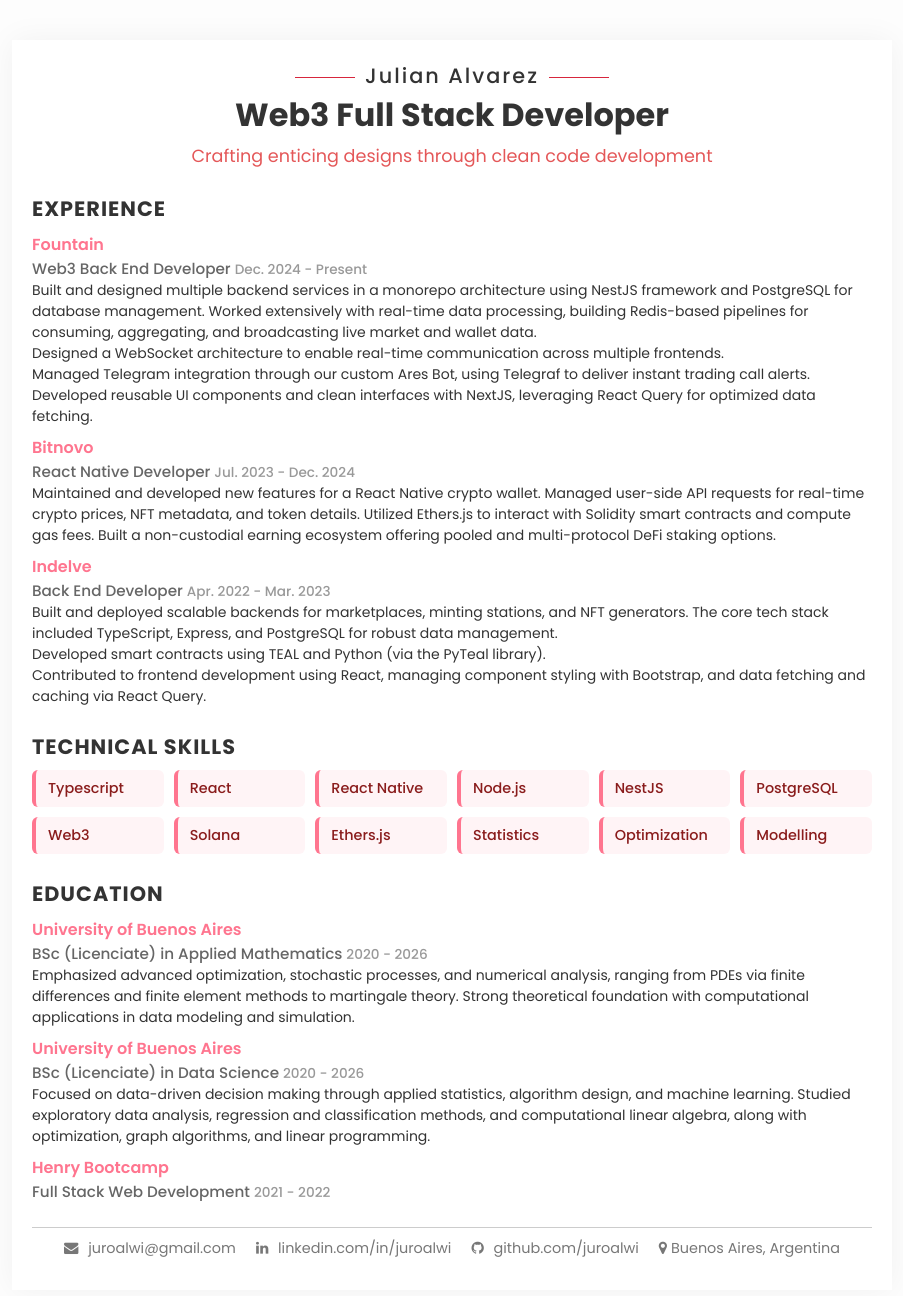
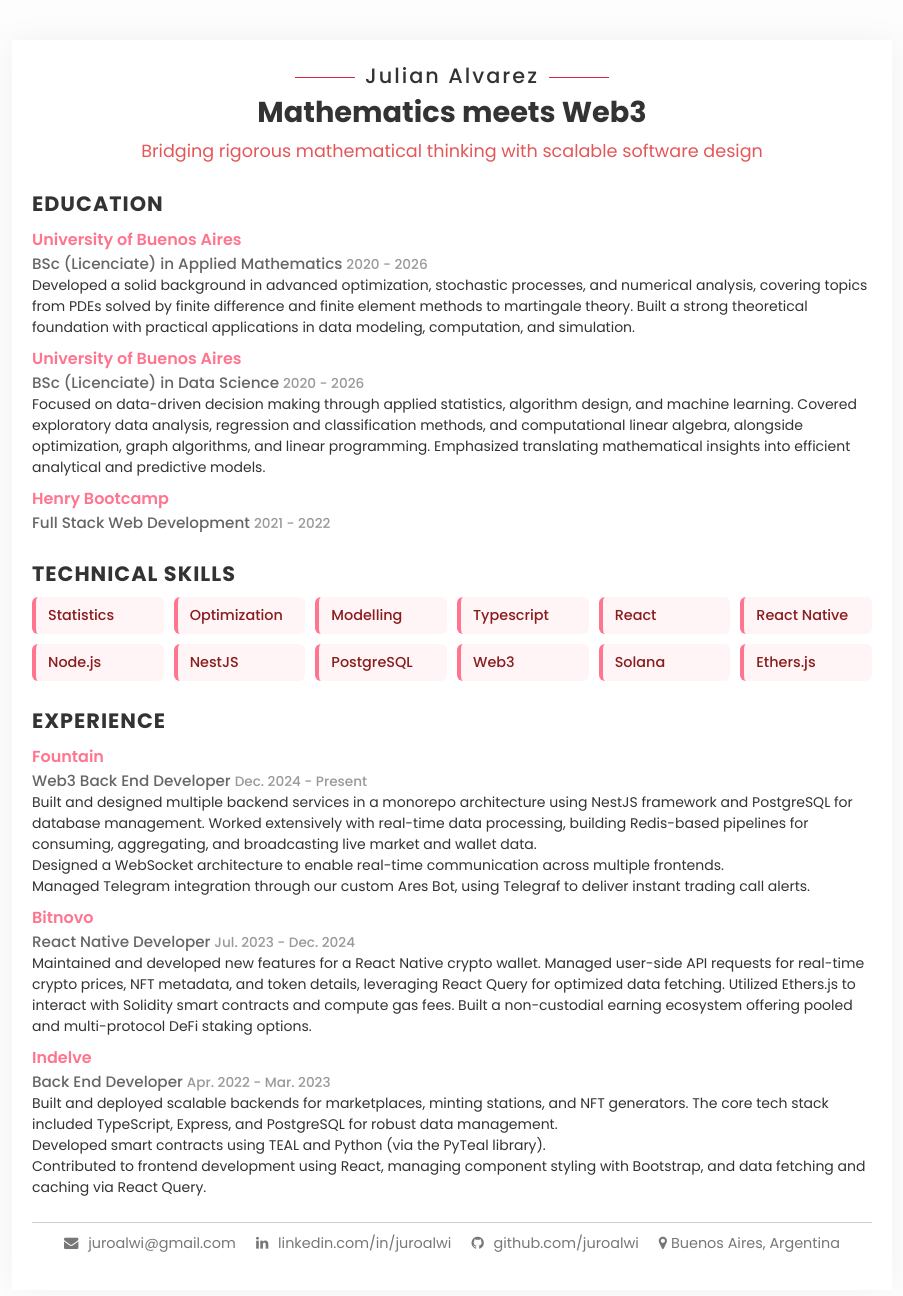
Before and after one commit to juroalwi/juroalwi.github.io, a plain HTML site: page index.html in a window 1280 px wide. Shown: the whole page, without its empty margins (188-1091 px from the left). Drawn offline with Linux system fonts and the light colour scheme.

Commit message:
education update

```diff
--- a/index.html
+++ b/index.html
@@ -15,9 +15,68 @@
     <div class="resume">
       <div class="header">
         <div class="name-line">Julian Alvarez</div>
-        <div class="title">Web3 Full Stack Developer</div>
+        <div class="title">Mathematics meets Web3</div>
         <div class="tagline">
-          Crafting enticing designs through clean code development
+          Bridging rigorous mathematical thinking with scalable software design
+        </div>
+      </div>
+
+      <div class="section">
+        <h2>Education</h2>
+        <div class="section-item">
+          <h3>University of Buenos Aires</h3>
+          <p class="place">
+            BSc (Licenciate) in Applied Mathematics
+            <span class="period">2020 - 2026</span>
+          </p>
+          <p style="font-size: 14px">
+            Developed a solid background in advanced optimization, stochastic
+            processes, and numerical analysis, covering topics from PDEs solved
+            by finite difference and finite element methods to martingale
+            theory. Built a strong theoretical foundation with practical
+            applications in data modeling, computation, and simulation.
+          </p>
+        </div>
+
+        <div class="section-item">
+          <h3>University of Buenos Aires</h3>
+          <p class="place">
+            BSc (Licenciate) in Data Science
+            <span class="period">2020 - 2026</span>
+          </p>
+          <p style="font-size: 14px">
+            Focused on data-driven decision making through applied statistics,
+            algorithm design, and machine learning. Covered exploratory data
+            analysis, regression and classification methods, and computational
+            linear algebra, alongside optimization, graph algorithms, and linear
+            programming. Emphasized translating mathematical insights into
+            efficient analytical and predictive models.
+          </p>
+        </div>
+
+        <div class="section-item">
+          <h3>Henry Bootcamp</h3>
+          <p class="place">
+            Full Stack Web Development <span class="period">2021 - 2022</span>
+          </p>
+        </div>
+      </div>
+
+      <div class="section">
+        <h2>Technical Skills</h2>
+        <div class="skills">
+          <div class="skill">Statistics</div>
+          <div class="skill">Optimization</div>
+          <div class="skill">Modelling</div>
+          <div class="skill">Typescript</div>
+          <div class="skill">React</div>
+          <div class="skill">React Native</div>
+          <div class="skill">Node.js</div>
+          <div class="skill">NestJS</div>
+          <div class="skill">PostgreSQL</div>
+          <div class="skill">Web3</div>
+          <div class="skill">Solana</div>
+          <div class="skill">Ethers.js</div>
         </div>
       </div>
 
@@ -40,8 +99,6 @@
             across multiple frontends. <br />
             Managed Telegram integration through our custom Ares Bot, using
             Telegraf to deliver instant trading call alerts. <br />
-            Developed reusable UI components and clean interfaces with NextJS,
-            leveraging React Query for optimized data fetching.
           </p>
         </div>
 
@@ -54,7 +111,8 @@
           <p style="font-size: 14px">
             Maintained and developed new features for a React Native crypto
             wallet. Managed user-side API requests for real-time crypto prices,
-            NFT metadata, and token details. Utilized Ethers.js to interact with
+            NFT metadata, and token details, leveraging React Query for
+            optimized data fetching. Utilized Ethers.js to interact with
             Solidity smart contracts and compute gas fees. Built a non-custodial
             earning ecosystem offering pooled and multi-protocol DeFi staking
             options.
@@ -78,64 +136,6 @@
             Contributed to frontend development using React, managing component
             styling with Bootstrap, and data fetching and caching via React
             Query.<br />
-          </p>
-        </div>
-      </div>
-
-      <div class="section">
-        <h2>Technical Skills</h2>
-        <div class="skills">
-          <div class="skill">Typescript</div>
-          <div class="skill">React</div>
-          <div class="skill">React Native</div>
-          <div class="skill">Node.js</div>
-          <div class="skill">NestJS</div>
-          <div class="skill">PostgreSQL</div>
-          <div class="skill">Web3</div>
-          <div class="skill">Solana</div>
-          <div class="skill">Ethers.js</div>
-          <div class="skill">Statistics</div>
-          <div class="skill">Optimization</div>
-          <div class="skill">Modelling</div>
-        </div>
-      </div>
-
-      <div class="section">
-        <h2>Education</h2>
-        <div class="section-item">
-          <h3>University of Buenos Aires</h3>
-          <p class="place">
-            BSc (Licenciate) in Applied Mathematics
-            <span class="period">2020 - 2026</span>
-          </p>
-          <p style="font-size: 14px">
-            Emphasized advanced optimization, stochastic processes, and
-            numerical analysis, ranging from PDEs via finite differences and
-            finite element methods to martingale theory. Strong theoretical
-            foundation with computational applications in data modeling and
-            simulation.
-          </p>
-        </div>
-
-        <div class="section-item">
-          <h3>University of Buenos Aires</h3>
-          <p class="place">
-            BSc (Licenciate) in Data Science
-            <span class="period">2020 - 2026</span>
-          </p>
-          <p style="font-size: 14px">
-            Focused on data-driven decision making through applied statistics,
-            algorithm design, and machine learning. Studied exploratory data
-            analysis, regression and classification methods, and computational
-            linear algebra, along with optimization, graph algorithms, and
-            linear programming.
-          </p>
-        </div>
-
-        <div class="section-item">
-          <h3>Henry Bootcamp</h3>
-          <p class="place">
-            Full Stack Web Development <span class="period">2021 - 2022</span>
           </p>
         </div>
       </div>
--- a/style.css
+++ b/style.css
@@ -51,7 +51,7 @@ body {
 }
 
 .title {
-  font-size: 2rem;
+  font-size: 1.8rem;
   font-weight: 700;
 }
 
```
